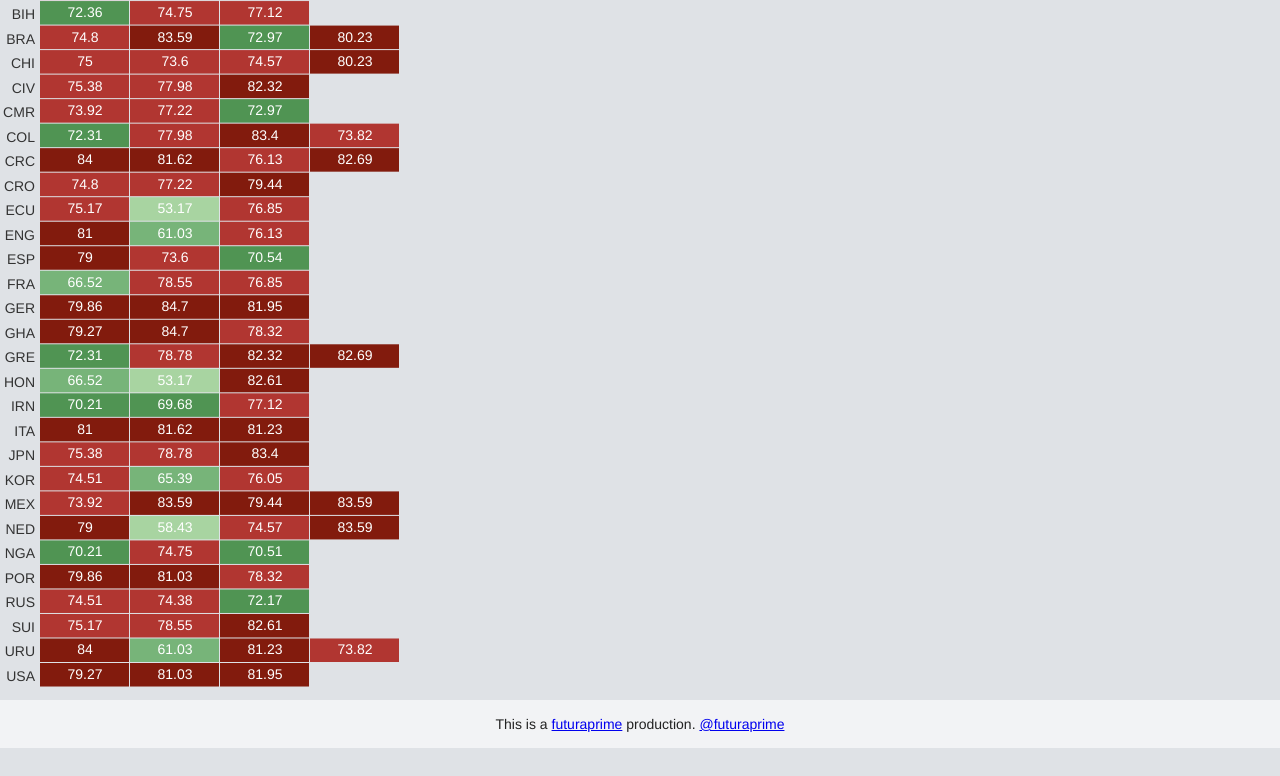
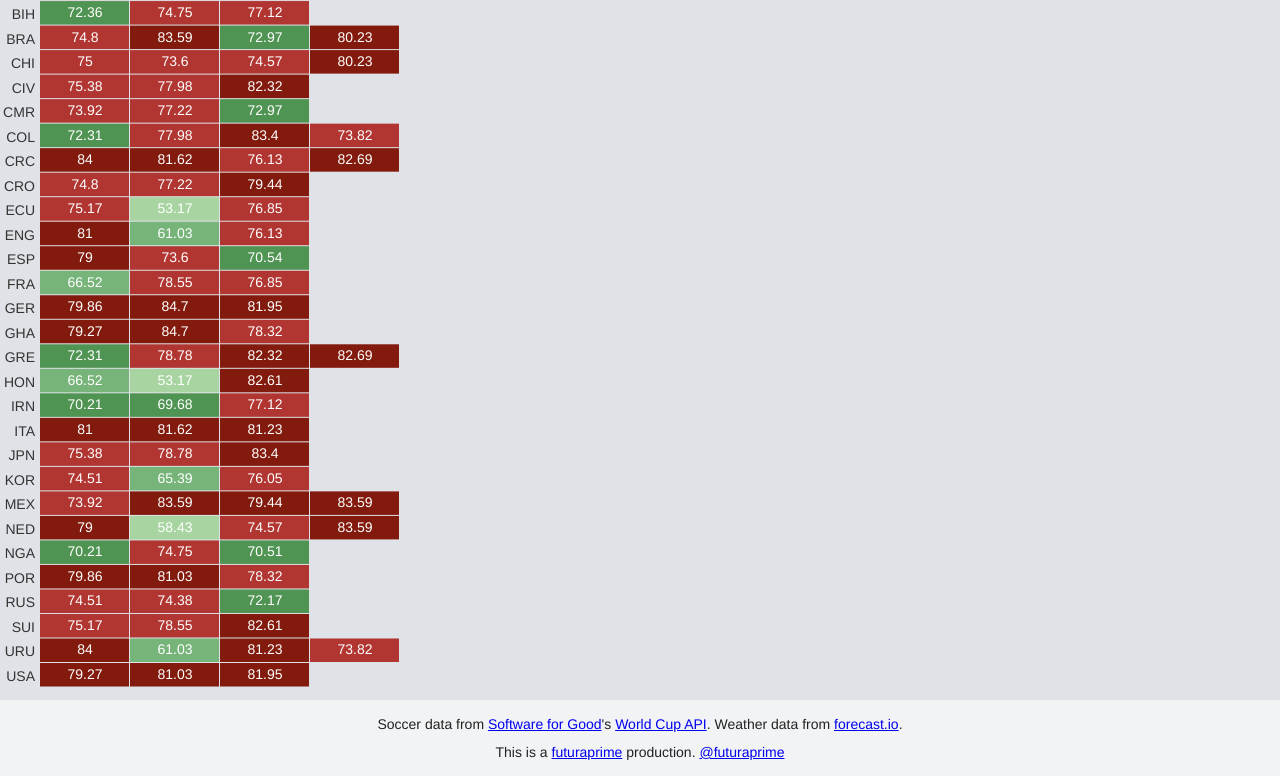
Before and after one commit to futuraprime/world-cup-heat, a website: page index.html in a window 1280 px wide. Shown: the part 497-1273 px from the top of the page. Before the commit the page ends 1245 px from the top, so only its background shows below. Drawn offline with Linux system fonts and the light colour scheme.

Commit message:
Added credits, oops.

```diff
--- a/index.html
+++ b/index.html
@@ -27,6 +27,7 @@
   </div>
   <div id="interactive"></div>
   <div class="credits">
+    Soccer data from <a href="http://softwareforgood.com">Software for Good</a>'s <a href="http://softwareforgood.com/soccer-good/">World Cup API</a>. Weather data from <a href="http://forecast.io/">forecast.io</a>.<br>
     This is a <a href="http://futuraprime.net">futuraprime</a> production. <a href="http://twitter.com/futuraprime">@futuraprime</a>
   </div>
   <script type="text/javascript" src="js/main.js"></script>
```
